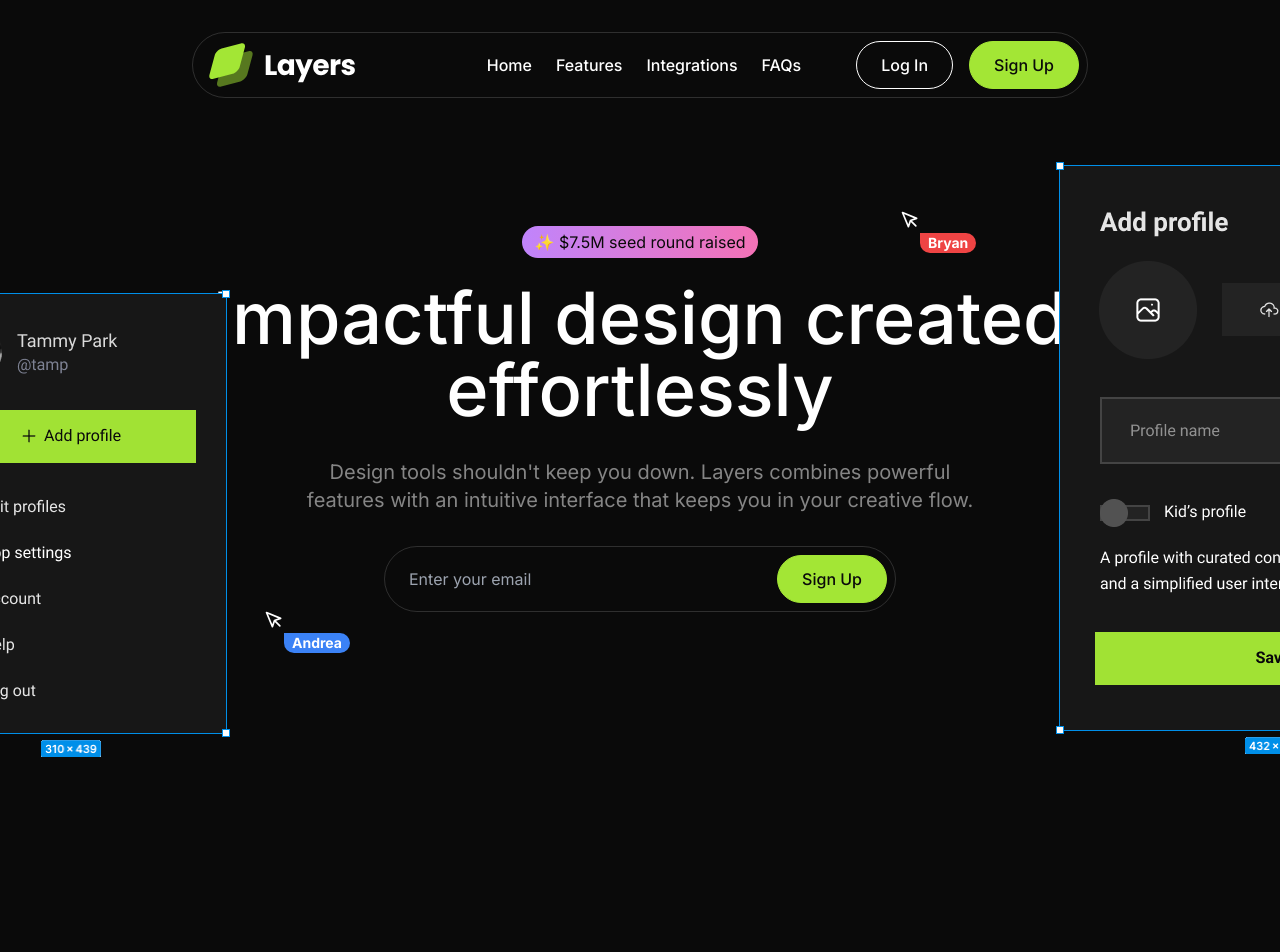
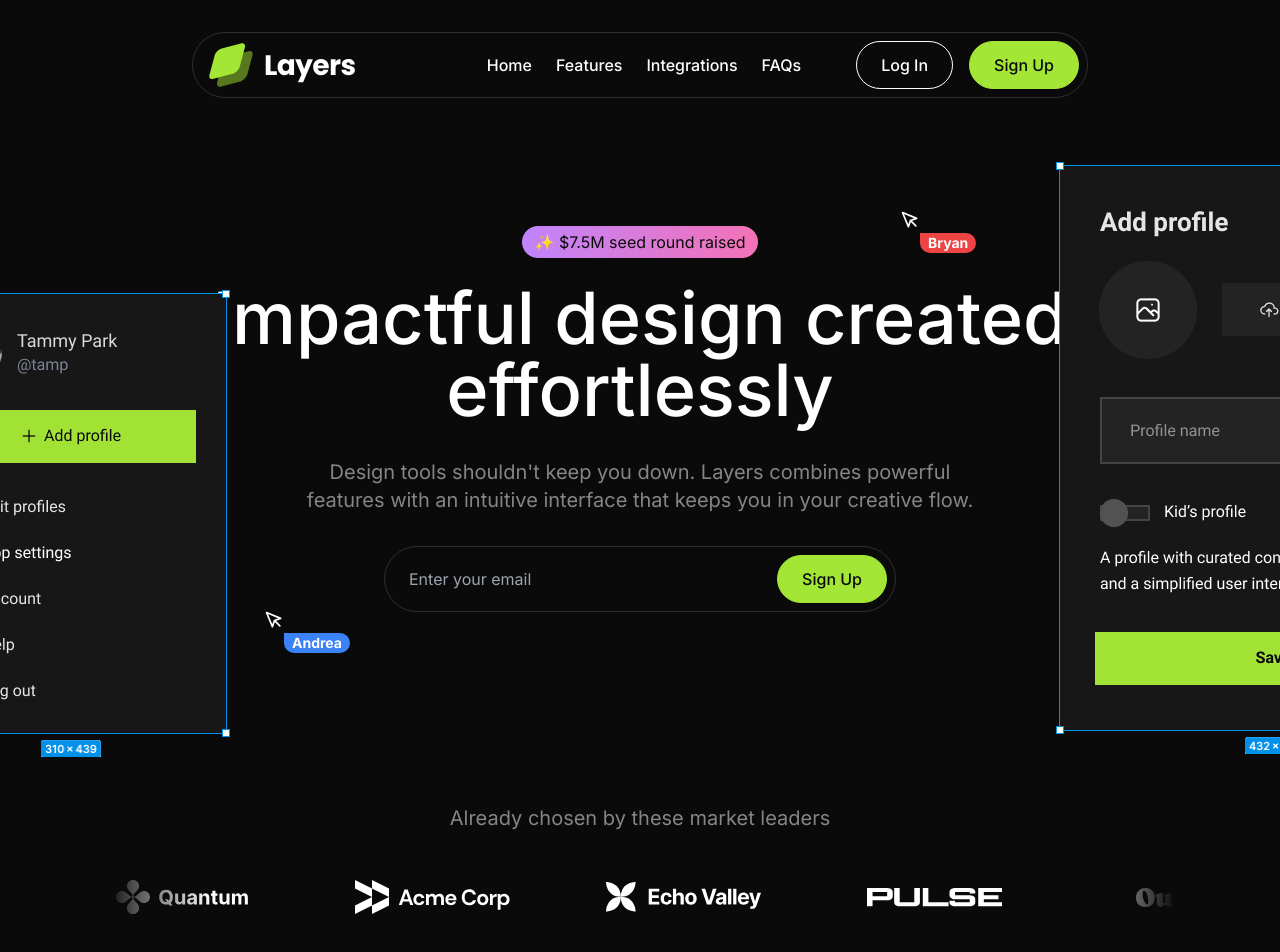
Before and after one commit to swarajzz/Layers, a Next.js app: page / in a window 1280 px wide. Shown: the top 952 px of the page. Built offline with nearby package versions, Linux system fonts and the light colour scheme.

Commit message:
logo ticker section

```diff
--- a/src/app/page.tsx
+++ b/src/app/page.tsx
@@ -1,4 +1,5 @@
 import Hero from "@/sections/Hero";
+import LogoTicker from "@/sections/LogoTicker";
 import Navbar from "@/sections/Navbar";
 
 export default function Home() {
@@ -6,6 +7,7 @@
         <>
             <Navbar />
             <Hero />
+            <LogoTicker />
         </>
     );
 }
--- a/src/sections/LogoTicker.tsx
+++ b/src/sections/LogoTicker.tsx
@@ -6,6 +6,7 @@
 import apexLogo from "@/assets/images/apex.svg";
 import celestialLogo from "@/assets/images/celestial.svg";
 import twiceLogo from "@/assets/images/twice.svg";
+import Image from "next/image";
 
 const logos = [
     { name: "Quantum", image: quantumLogo },
@@ -19,5 +20,24 @@
 ];
 
 export default function LogoTicker() {
-    return <div>Logo Ticker</div>;
+    return (
+        <section className="overflow-x-clip py-24">
+            <div className="container">
+                <h3 className="text-center text-xl text-white/50">
+                    Already chosen by these market leaders
+                </h3>
+                <div className="overflow-hidden mt-12 [mask-image:linear-gradient(to_right,transparent,black_10%,black_90%,transparent)]">
+                    <div className="flex gap-24 pr-24">
+                        {logos.map((logo) => (
+                            <Image
+                                src={logo.image}
+                                key={logo.name}
+                                alt={logo.name}
+                            />
+                        ))}
+                    </div>
+                </div>
+            </div>
+        </section>
+    );
 }
```
